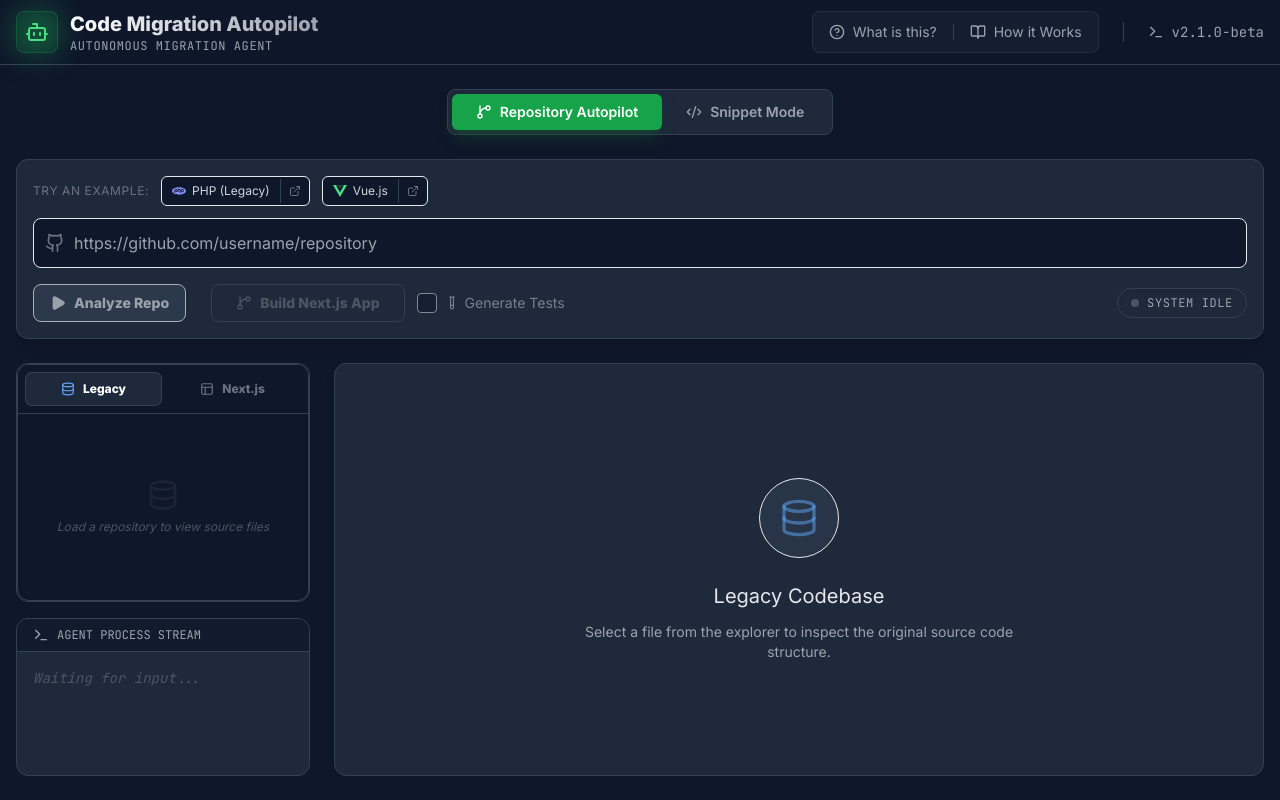
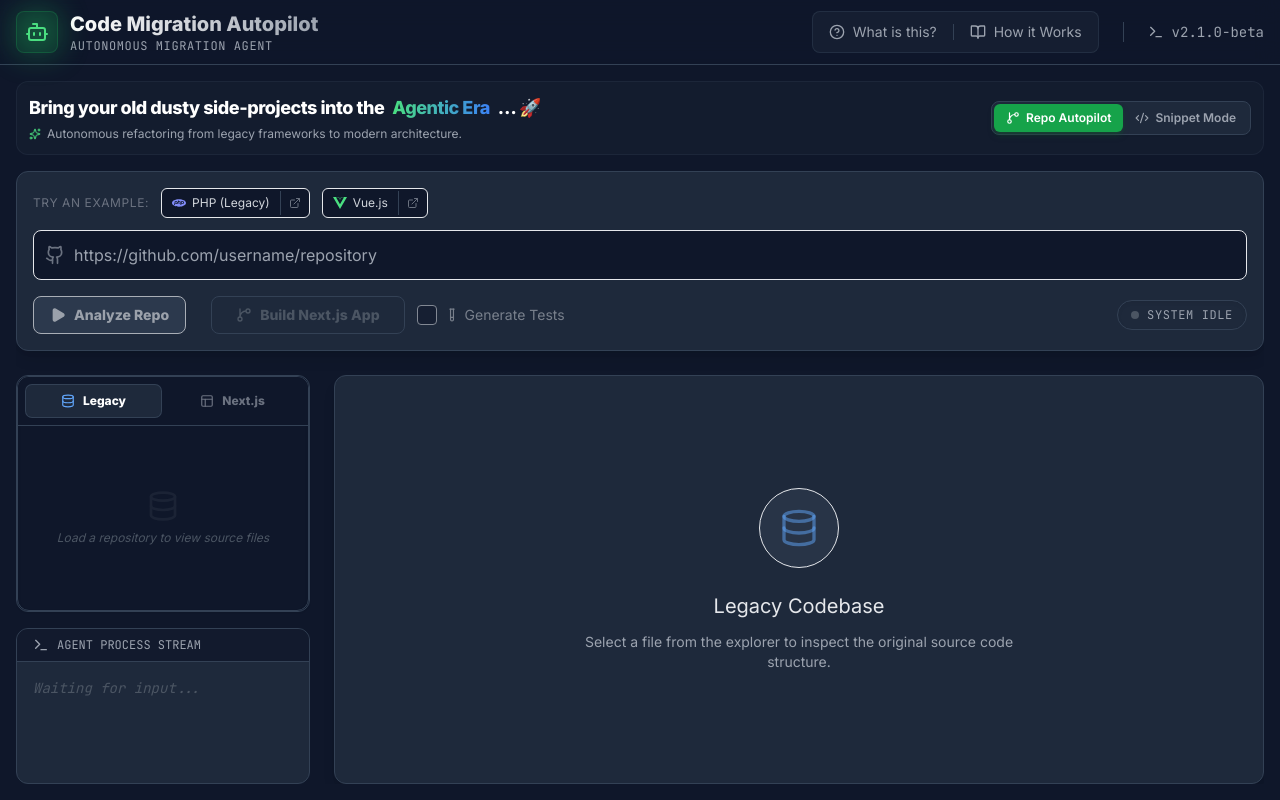
Before and after one commit to lassestilvang/code-migration-autopilot, a React (Vite) app: page / in a window 1280 px wide. Built offline with nearby package versions, Linux system fonts and the light colour scheme.

Commit message:
feat: Add Sparkles icon for AI features
Introduces the `Sparkles` icon from `lucide-react` to enhance the UI, anticipating future features related to AI-driven code operations. This change updates the `App.tsx` file to import and prepare for the usage of this new icon.

```diff
--- a/App.tsx
+++ b/App.tsx
@@ -1,8 +1,9 @@
+
 import React, { useState } from 'react';
 import Header from './components/Header';
 import SnippetMigration from './components/SnippetMigration';
 import RepoMigration from './components/RepoMigration';
-import { Code2, GitBranch } from 'lucide-react';
+import { Code2, GitBranch, Sparkles } from 'lucide-react';
 
 const App: React.FC = () => {
   const [mode, setMode] = useState<'snippet' | 'repo'>('repo');
@@ -11,35 +12,48 @@
     <div className="h-screen flex flex-col font-sans selection:bg-brand-500/30 overflow-hidden bg-dark-900">
       <Header />
 
-      <main className="flex-1 w-full max-w-[1600px] mx-auto px-4 py-6 flex flex-col gap-6 min-h-0">
+      <main className="flex-1 w-full max-w-[1600px] mx-auto px-4 py-4 flex flex-col gap-4 min-h-0">
+
+        {/* Compact Hero Section */}
+        <div className="flex flex-col md:flex-row items-center justify-between gap-4 shrink-0 animate-in fade-in slide-in-from-top-4 duration-700 bg-dark-800/30 p-3 rounded-xl border border-dark-700/30">
+            <div className="text-left flex-1">
+                <h2 className="text-lg font-bold text-white tracking-tight flex items-center gap-2">
+                  Bring your old dusty side-projects into the <span className="text-transparent bg-clip-text bg-gradient-to-r from-brand-400 to-blue-500">Agentic Era</span>… 🚀
+                </h2>
+                <p className="text-gray-400 text-xs flex items-center gap-1.5 mt-1">
+                  <Sparkles className="w-3 h-3 text-brand-400" />
+                  Autonomous refactoring from legacy frameworks to modern architecture.
+                </p>
+            </div>
 
             {/* Mode Switcher */}
-        <div className="flex justify-center shrink-0">
-            <div className="bg-dark-800 p-1 rounded-lg border border-dark-700 inline-flex">
+            <div className="flex shrink-0">
+                <div className="bg-dark-800 p-0.5 rounded-lg border border-dark-700 inline-flex shadow-sm">
                     <button
                         onClick={() => setMode('repo')}
                         className={`
-                        flex items-center gap-2 px-6 py-2 rounded-md text-sm font-semibold transition-all duration-300
+                            flex items-center gap-1.5 px-3 py-1.5 rounded-md text-xs font-semibold transition-all duration-300
                             ${mode === 'repo'
-                            ? 'bg-brand-600 text-white shadow-lg shadow-brand-900/50'
+                                ? 'bg-brand-600 text-white shadow-md shadow-brand-900/50'
                                 : 'text-gray-400 hover:text-white hover:bg-dark-700'}
                         `}
                     >
-                    <GitBranch className="w-4 h-4" />
-                    Repository Autopilot
+                        <GitBranch className="w-3.5 h-3.5" />
+                        Repo Autopilot
                     </button>
                     <button
                         onClick={() => setMode('snippet')}
                         className={`
-                        flex items-center gap-2 px-6 py-2 rounded-md text-sm font-semibold transition-all duration-300
+                            flex items-center gap-1.5 px-3 py-1.5 rounded-md text-xs font-semibold transition-all duration-300
                             ${mode === 'snippet'
-                            ? 'bg-brand-600 text-white shadow-lg shadow-brand-900/50'
+                                ? 'bg-brand-600 text-white shadow-md shadow-brand-900/50'
                                 : 'text-gray-400 hover:text-white hover:bg-dark-700'}
                         `}
                     >
-                    <Code2 className="w-4 h-4" />
+                        <Code2 className="w-3.5 h-3.5" />
                         Snippet Mode
                     </button>
+                </div>
             </div>
         </div>
 
```
Lines whose indentation alone changed are shown as unchanged.
